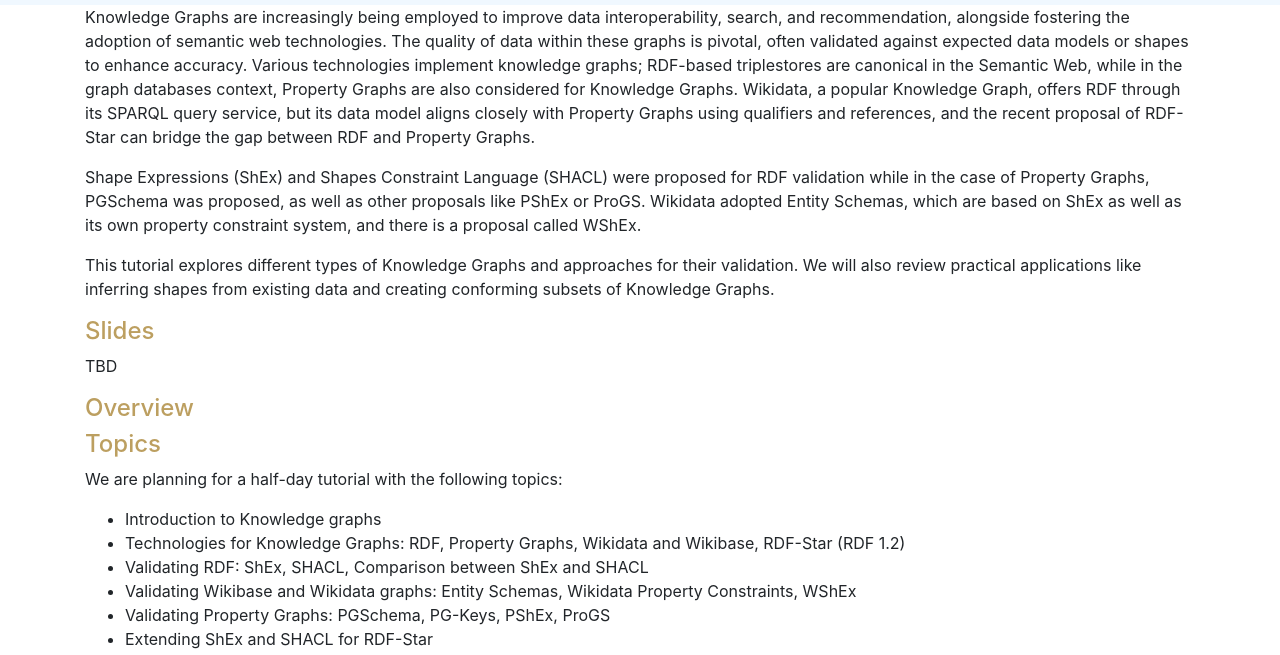
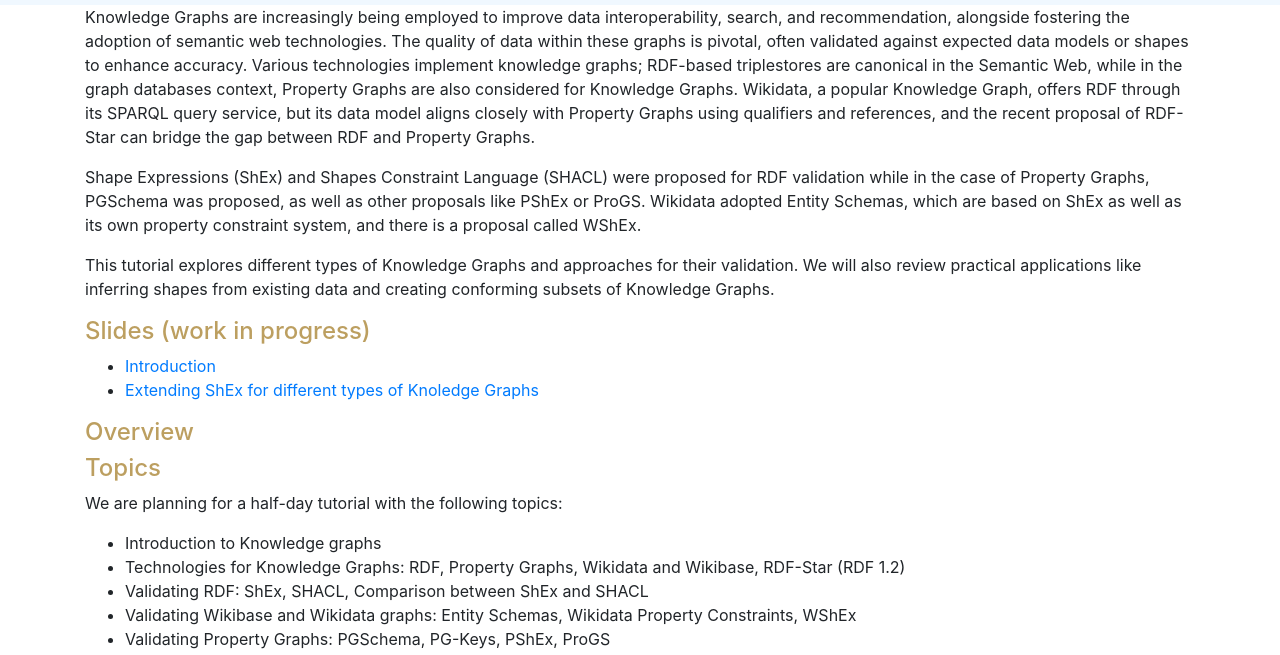
Before and after one commit to validatingrdf/Web, a plain HTML site: page tutorial/iswc2024/index.html in a window 1280 px wide. Shown: the part 134-789 px from the top of the page. Drawn offline with nearby package versions, Linux system fonts and the light colour scheme.

Commit message:
Added some slides

```diff
--- a/tutorial/iswc2024/index.html
+++ b/tutorial/iswc2024/index.html
@@ -72,9 +72,12 @@
       </section>
 
       <section id="slides">
-        <h3>Slides</h3>
-        <p>TBD</p>
-        <!--        <ul>
+        <h3>Slides (work in progress)</h3>
+        <ul>
+          <li><a href="slides/01_Tutorial_Intro_and_Motivation.pdf">Introduction</a></li>
+          <li><a href="slides/2024_ShEx_Extensions_Clean.pdf">Extending ShEx for different types of Knoledge Graphs</a>
+          </li>
+          <!--
           <li>Introduction and motivation
             (<a
               href="https://figshare.com/articles/presentation/ISWC_2020_Tutorial_Shapes_applications_and_tools_Introduction_and_motivation/13174592">presentation</a>)
@@ -98,8 +101,8 @@
             (<a
               href="https://figshare.com/articles/presentation/Shapes_applications_and_tools/13174586">presentation</a>)
             (<a href="https://youtu.be/eWI2D5qZrTg">video</a>)
-          </li>
-        </ul> -->
+          </li> -->
+        </ul>
       </section>
 
 
@@ -243,7 +246,7 @@
 
       </section>
 
-      <!--      <section id="examples">
+      <section id="examples">
         <h3>Examples</h3>
 
         <p>Examples and other material will be available at
@@ -253,7 +256,6 @@
       </section>
 
       <br>
-      -->
 
     </div> <!-- content -->
 
```
Also changed, not shown: 2 other files.
